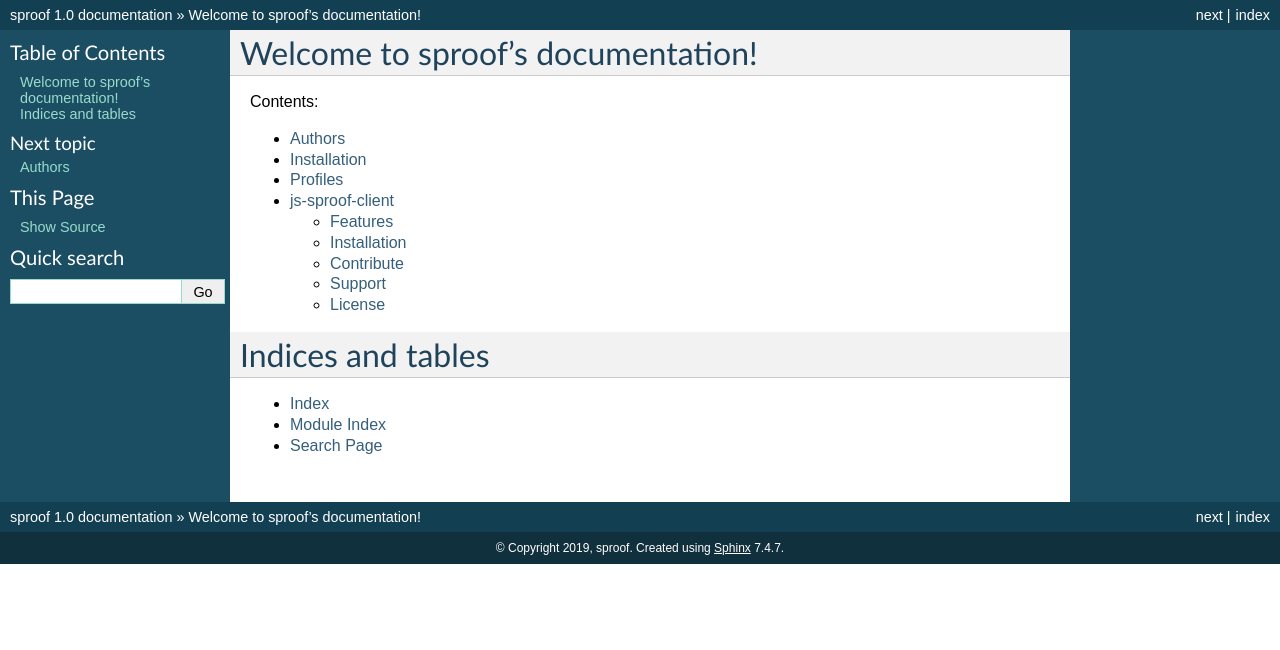
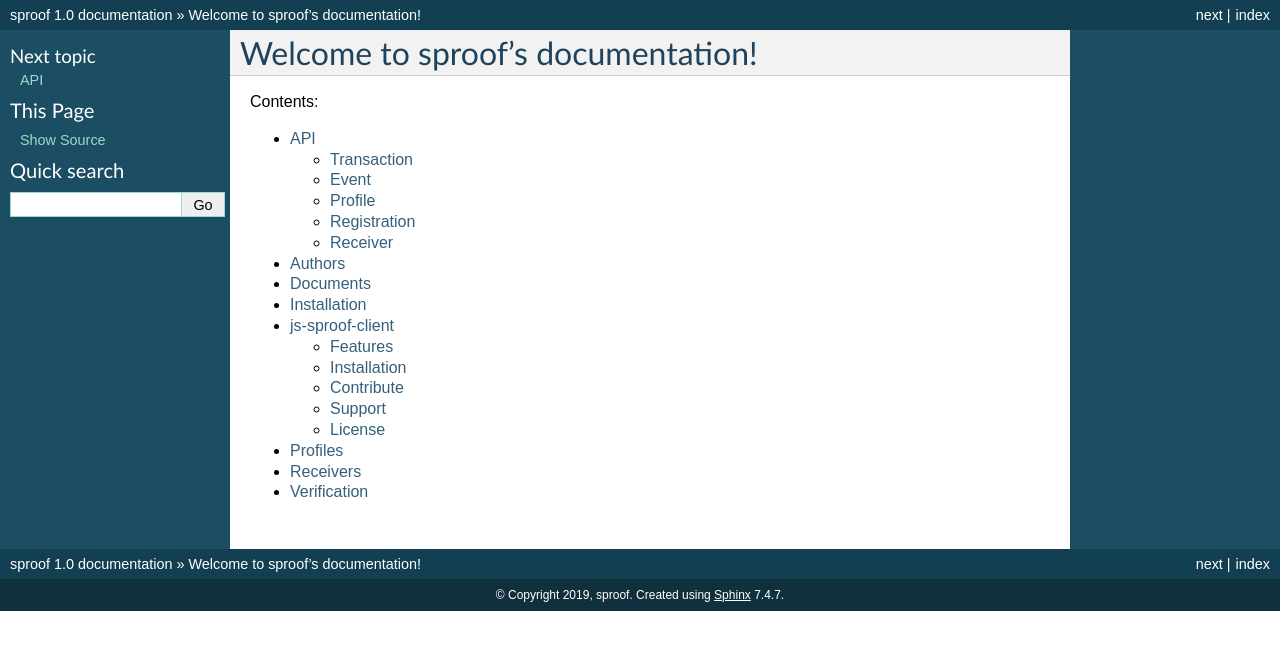
Before and after one commit to sproof/docs, a Sphinx documentation site: the page built from docs/index.rst, in a window 1280 px wide. Shown: the top 650 px of the page. Built offline with Sphinx 7.4.7, drawn with Linux system fonts in a browser that asks for light colours.

Commit message:
add structure

```diff
--- a/AUTHORS.rst
+++ /dev/null
@@ -1,5 +0,0 @@
-Authors
--------
-
-* Clemens Brunner
-* Fabian Knirsch
--- /dev/null
+++ b/docs/api.rst
@@ -0,0 +1,19 @@
+========
+API
+========
+
+Transaction
+--------
+
+
+Event
+--------
+
+Profile
+--------
+
+Registration
+--------
+
+Receiver
+--------
--- a/docs/authors.rst
+++ b/docs/authors.rst
@@ -1 +1,5 @@
-.. include:: ../AUTHORS.rst
+Authors
+-------
+
+* Clemens Brunner
+* Fabian Knirsch
--- a/docs/documents.rst
+++ b/docs/documents.rst
@@ -0,0 +1,3 @@
+========
+Documents
+========
--- a/docs/index.rst
+++ b/docs/index.rst
@@ -13,12 +13,3 @@
    :glob:
 
    *
-
-
-
-Indices and tables
-==================
-
-* :ref:`genindex`
-* :ref:`modindex`
-* :ref:`search`
--- a/docs/readme.rst
+++ /dev/null
@@ -1 +0,0 @@
-.. include:: ../README.rst
--- a/docs/receivers.rst
+++ b/docs/receivers.rst
@@ -0,0 +1,3 @@
+========
+Receivers
+========
--- a/docs/verification.rst
+++ b/docs/verification.rst
@@ -0,0 +1,3 @@
+========
+Verification
+========
```
Also changed, not shown: docs/js-sproof-client.rst (renamed from README.rst).
